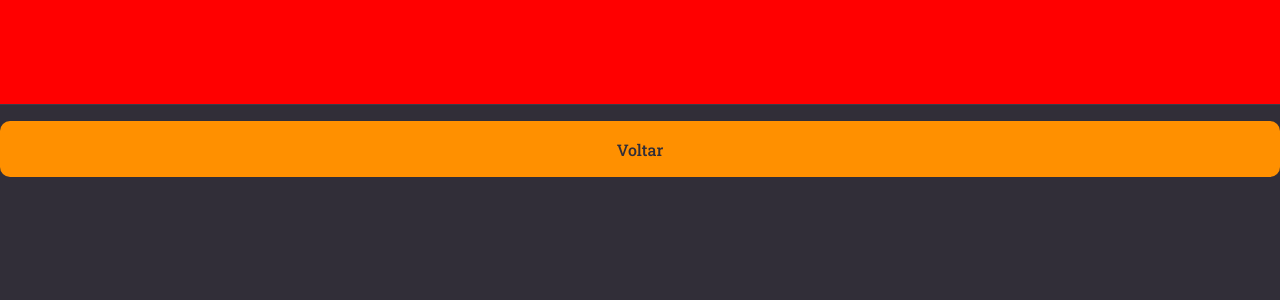
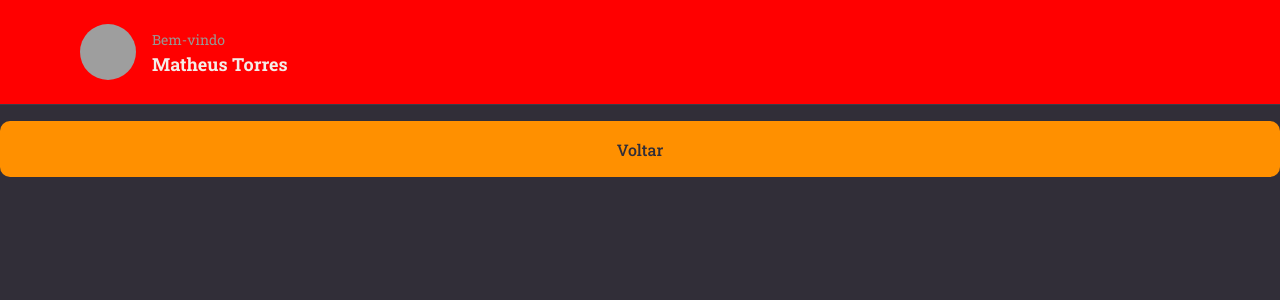
Before and after one commit to MatheusTorresDev97/web-rocketnotes, a React (Vite) app in the folder front-rocketnotes/: page / in a window 1280 px wide. Shown: the top 300 px of the page. Built offline with nearby package versions, Linux system fonts and the light colour scheme; grey boxes are pictures that could not be loaded.

Commit message:
imagem do usuario

```diff
--- a/front-rocketnotes/src/components/Header/index.jsx
+++ b/front-rocketnotes/src/components/Header/index.jsx
@@ -1,12 +1,22 @@
 import React from 'react'
-import { Container } from './styles'
+import { Container, Profile } from './styles'
 
 
 
 const Header = () => {
   return (
     <Container>
+      <Profile>
+      <img
+          src="https://github.com/matheustorresdev97.png"
+          alt="Foto do usuário"
+        />
 
+        <div>
+          <span>Bem-vindo</span>
+          <strong>Matheus Torres</strong>
+        </div>
+      </Profile>
     </Container>
   )
 }
--- a/front-rocketnotes/src/components/Header/styles.js
+++ b/front-rocketnotes/src/components/Header/styles.js
@@ -17,3 +17,31 @@
 
   background: red;
 `;
+
+export const Profile = styled.div`
+  display: flex;
+  align-items: center;
+
+  > img {
+    width: 56px;
+    height: 56px;
+    border-radius: 50%;
+  }
+
+  > div {
+    display: flex;
+    flex-direction: column;
+    margin-left: 16px;
+    line-height: 24px;
+
+    span {
+      font-size: 14px;
+      color: ${({ theme }) => theme.COLORS.GRAY_100};
+    }
+
+    strong {
+      font-size: 18px;
+      color: ${({ theme }) => theme.COLORS.WHITE};
+    }
+  }
+`;
```
